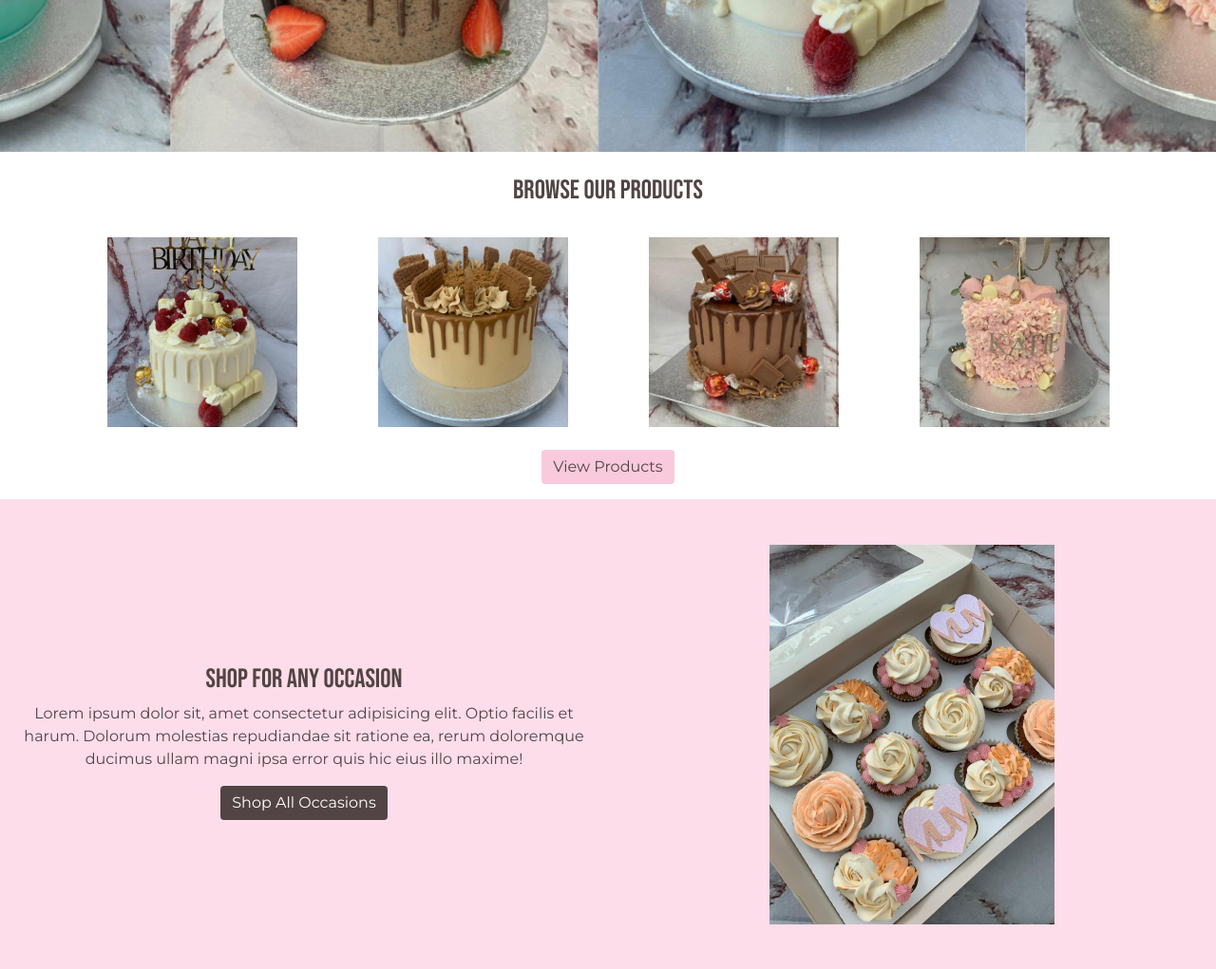
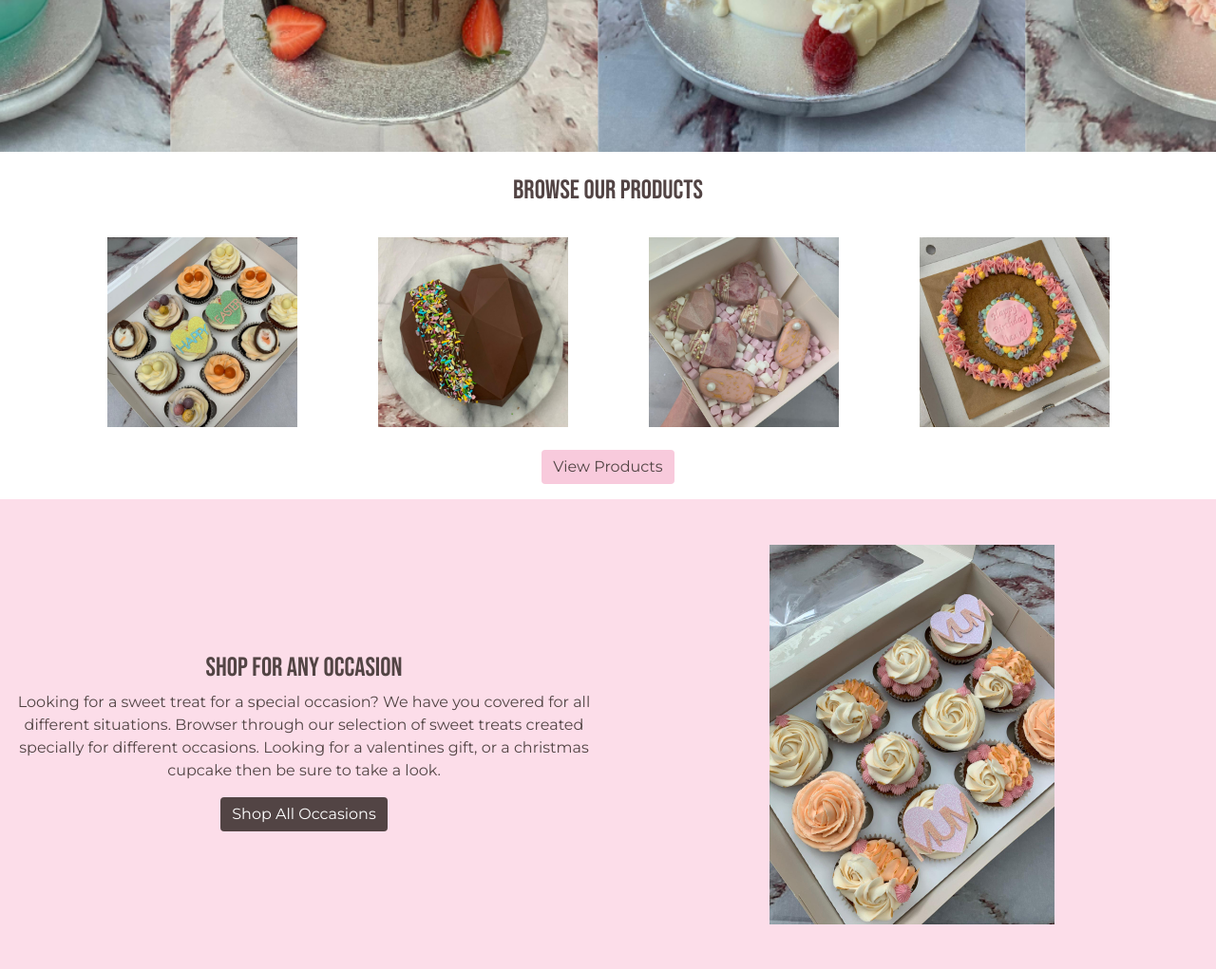
Before and after one commit to Alicepinch/bakemyday, a Django app: page / in a window 1280 px wide. Shown: the part 620-1641 px from the top of the page at 95% size. Run offline with Django 3.2, Linux system fonts and the light colour scheme; parts of the project's set-up code (start-up, migrations or seed data) failed here and were passed over; some libraries are stand-ins or nearby versions.

Commit message:
Lorem Ipsum removed

```diff
--- a/home/templates/home/index.html
+++ b/home/templates/home/index.html
@@ -16,7 +16,7 @@
       <a href="{% url 'products'%}"
         ><img
           class="homepage-product"
-          src="{{ MEDIA_URL }}white-chocolate-rasberry-cake.jpg"
+          src="{{ MEDIA_URL }}easter-cupcakes.jpg"
           alt="White Chocolate Rasberry Cake"
       /></a>
     </div>
@@ -24,7 +24,7 @@
       <a href="{% url 'products'%}">
         <img
           class="homepage-product"
-          src="{{ MEDIA_URL }}biscoff-cake.jpg"
+          src="{{ MEDIA_URL }}chocolate-smash-heart.jpg"
           alt="Biscoff Cake"
       /></a>
     </div>
@@ -32,7 +32,7 @@
       <a href="{% url 'products'%}"
         ><img
           class="homepage-product"
-          src="{{ MEDIA_URL }}chocolate-overload.jpg"
+          src="{{ MEDIA_URL }}pink-cake-pops.jpg"
           alt="Chocolate overload"
       /></a>
     </div>
@@ -40,7 +40,7 @@
       <a href="{% url 'products'%}"
         ><img
           class="homepage-product"
-          src="{{ MEDIA_URL }}pink-dream-cake.jpg"
+          src="{{ MEDIA_URL }}rainbow-giant-cookie.jpg"
           alt="Pink Dream Cake"
       /></a>
     </div>
@@ -56,9 +56,7 @@
     <div class="col-12 col-md-6 text-center my-auto">
       <h3 class="pt-3 homepage-header">Shop For Any Occasion</h3>
       <p>
-        Lorem ipsum dolor sit, amet consectetur adipisicing elit. Optio facilis
-        et harum. Dolorum molestias repudiandae sit ratione ea, rerum doloremque
-        ducimus ullam magni ipsa error quis hic eius illo maxime!
+        Looking for a sweet treat for a special occasion? We have you covered for all different situations. Browser through our selection of sweet treats created specially for different occasions. Looking for a valentines gift, or a christmas cupcake then be sure to take a look.
       </p>
       <a
         href="{% url 'products'%}?occasion=birthdays,mother_and_fathers_day,easter,afternoon_tea,christmas"
@@ -82,9 +80,9 @@
     <div class="col-12 text-center">
       <h3 class="homepage-header">Learn with us!</h3>
       <p>
-        Lorem ipsum dolor sit, amet consectetur adipisicing elit. Optio facilis
-        et harum. Dolorum molestias repudiandae sit ratione ea, rerum doloremque
-        ducimus ullam magni ipsa error quis hic eius illo maxime!
+        Read through posts created by others in the community and by the owner of Bake My Day herself all in one place.
+        Follow along with our owners tutorials to learn how to recreate some of your favourite sweet treats. {% if not request.user.is_authenticated %}
+        <a href="{% url 'account_signup'%}">Create your own account</a> to share your own posts too! {% endif %}
       </p>
       <img
         src="{{ MEDIA_URL }}blog-post-image.jpg"
```
